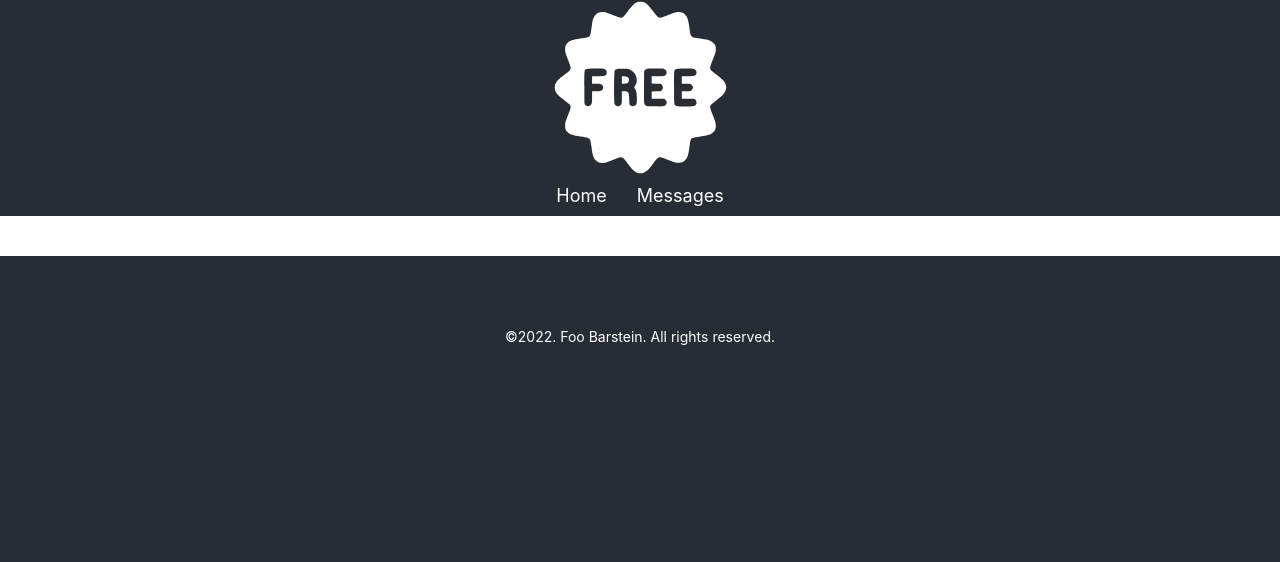
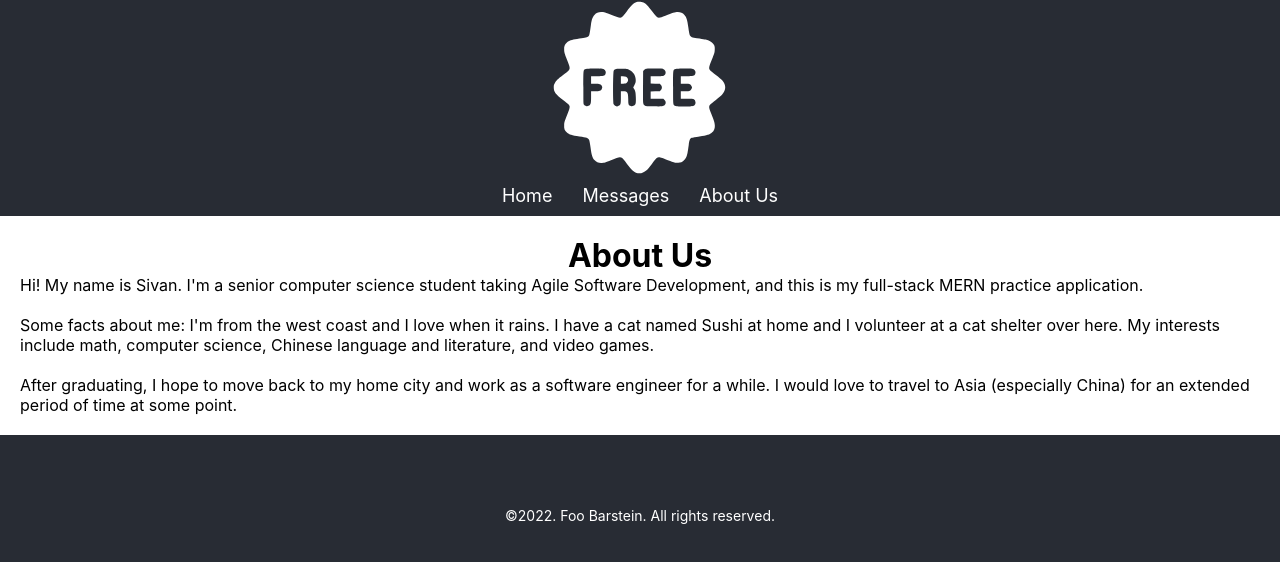
Before and after one commit to agiledev-students-fall2023/3-simple-mern-stack-app-SivanC, a React (Create React App) app in the folder front-end/: page /about in a window 1280 px wide. Shown: the top 562 px of the page. Built offline with nearby package versions, Linux system fonts and the light colour scheme.

Commit message:
Add About Us Page
Add CSS and JS files for an About Us page, with a small self-introduction. Modified Header.js to include a link and App.js to route /about.

```diff
--- /dev/null
+++ b/front-end/src/About.css
@@ -0,0 +1,3 @@
+p {
+    text-align: left
+}
--- /dev/null
+++ b/front-end/src/About.js
@@ -0,0 +1,25 @@
+import './About.css'
+
+/**
+ * A React component that represents the About Us page of the app.
+ */
+const About = props => {
+    return (
+        <>
+            <h1>About Us</h1>
+            <p>Hi! My name is Sivan. I'm a senior computer science student
+                taking Agile Software Development, and this is my full-stack
+                MERN practice application.</p><br/>
+            <p>Some facts about me: I'm from the west coast and I love when it
+                rains. I have a cat named Sushi at home and I volunteer at a cat
+                shelter over here. My interests include math, computer science,
+                Chinese language and literature, and video games.</p><br/>
+            <p>After graduating, I hope to move back to my home city and work as
+                a software engineer for a while. I would love to travel to Asia
+                (especially China) for an extended period of time at some point.
+            </p>
+        </>
+    )
+}
+
+export default About
--- a/front-end/src/App.js
+++ b/front-end/src/App.js
@@ -1,10 +1,11 @@
 import { BrowserRouter as Router, Routes, Route } from 'react-router-dom'
 import './App.css'
-import Messages from './Messages'
+import Messages          from './Messages'
 import MessageStandalone from './MessageStandalone'
-import Home from './Home'
+import Home   from './Home'
 import Header from './Header'
 import Footer from './Footer'
+import About  from './About'
 
 const App = props => {
   return (
@@ -24,6 +25,9 @@ const App = props => {
               path="/messages/:messageId"
               element={<MessageStandalone />}
             />
+
+            {/* a route to see the 'About Us' page */}
+            <Route path="/about" element={<About />} />
           </Routes>
         </main>
         <Footer />
--- a/front-end/src/Header.js
+++ b/front-end/src/Header.js
@@ -21,6 +21,9 @@ const Header = props => {
           <li className="nav-item">
             <Link to="/messages">Messages</Link>
           </li>
+          <li className="nav-item">
+            <Link to="/about">About Us</Link>
+          </li>
         </ul>
       </nav>
     </header>
```
